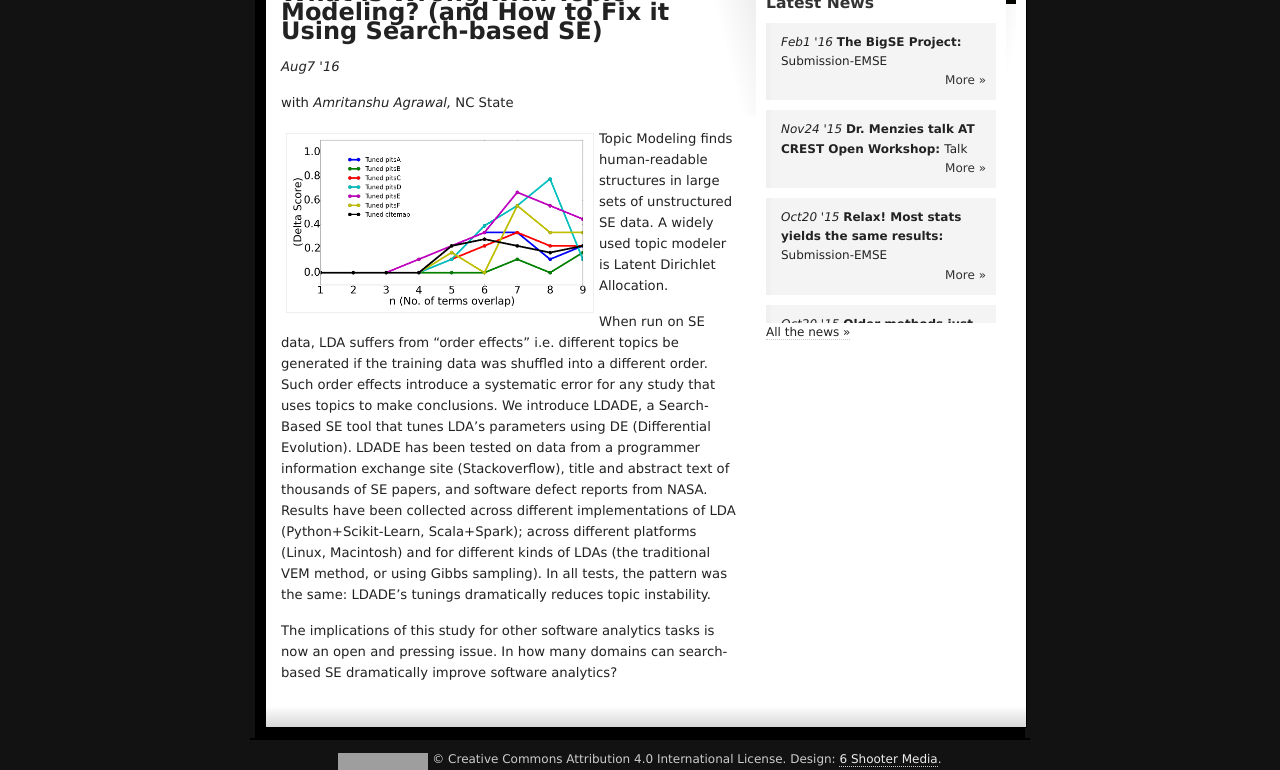
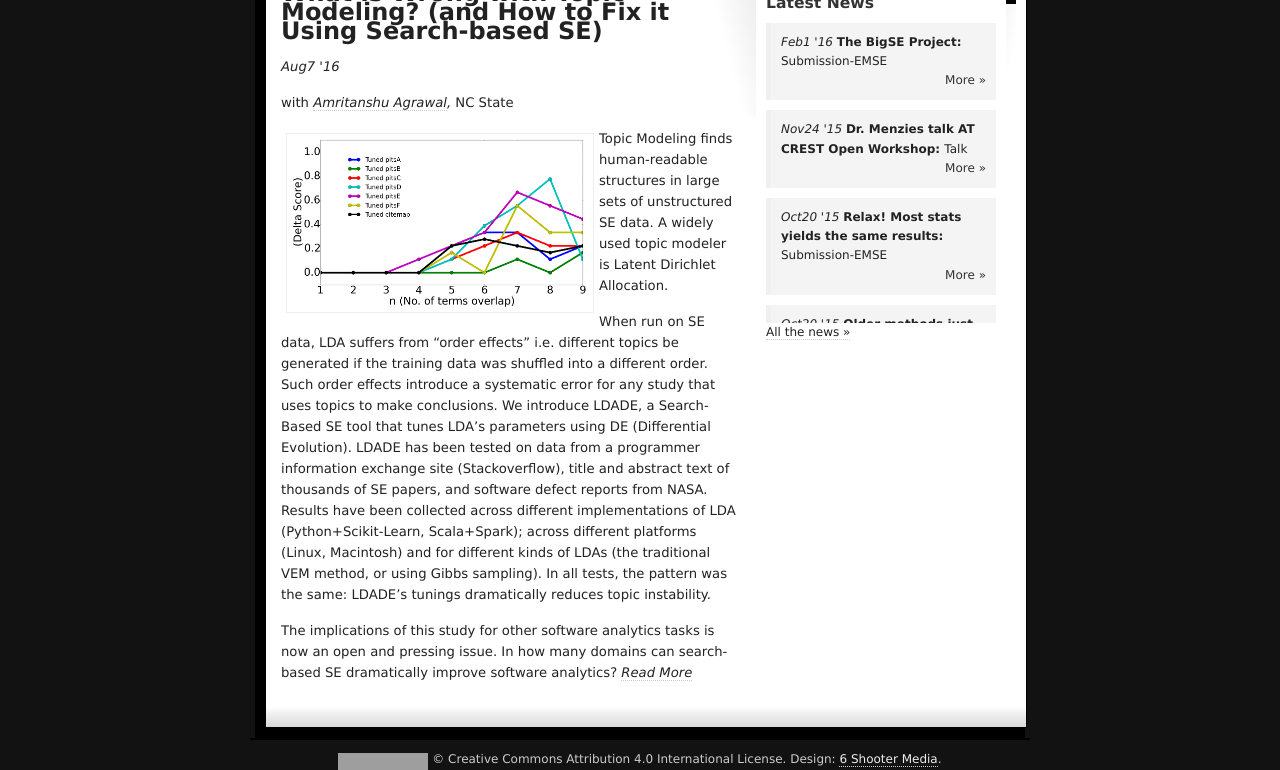
Before and after one commit to ai-se/ai-se.github.io, a Jekyll site: the page built from projects/_posts/2016-08-07-LDADE.md, in a window 1280 px wide. Shown: the part 324-1094 px from the top of the page. Built offline with Jekyll 4.4.1, drawn with Linux system fonts in a browser that asks for light colours; Markdown is read by kramdown in place of the engine named in the settings; comment, search, counter and statistics services are not loaded; grey boxes are pictures that could not be loaded.

Commit message:
Update 2016-08-07-LDADE.md

```diff
--- a/projects/_posts/2016-08-07-LDADE.md
+++ b/projects/_posts/2016-08-07-LDADE.md
@@ -5,7 +5,7 @@ layout: page
 excerpt: Tuning to generate better LDA models
 ---
 
-with _Amritanshu Agrawal,_ NC State
+with _[Amritanshu Agrawal](http://ai4se.net/people/2014/05/17/Amritanshu-Agrawal/),_ NC State
 
 <img align=left width=300
  src="{{site.url}}/img/tuned_delta_vem.png">
@@ -19,4 +19,4 @@ NASA. Results have been collected across different implementations of LDA (Pytho
 (the traditional VEM method, or using Gibbs sampling). In all tests, the pattern was the same: LDADE’s tunings dramatically
 reduces topic instability.
 
-The implications of this study for other software analytics tasks is now an open and pressing issue. In how many domains can search-based SE dramatically improve software analytics?
+The implications of this study for other software analytics tasks is now an open and pressing issue. In how many domains can search-based SE dramatically improve software analytics? _[Read More](http://arxiv.org/abs/1608.08176)_
```
